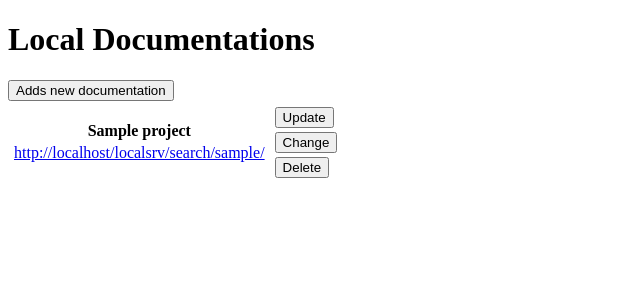
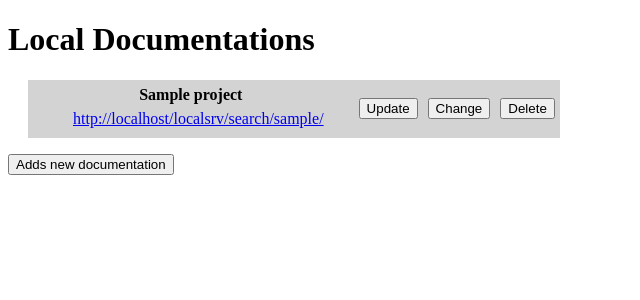
Before and after one commit to evgenykislov/doxy-search, a Django app: page /localsrv/admin/ in a window 1280 px wide. Shown: the top 300 px of the page, without its empty margins (0-640 px from the left). Run offline with Django 3.2, Linux system fonts and the light colour scheme; tables that the repository leaves empty hold one stand-in row (values such as "Sample post").

Commit message:
Fixes messages into forms, Adds helper text for search url.

```diff
--- a/localsrv/edit_project.py
+++ b/localsrv/edit_project.py
@@ -69,6 +69,8 @@ def edit_project_make_add(request):
     if need_exit:
         if need_add:
             return show_message(request, "/localsrv/admin/", 5, "add_success")
+        else:
+            return HttpResponseRedirect("/localsrv/admin/")
     return HttpResponse("Error. Unknown result")
 
 
--- a/localsrv/templates/admin_form.html
+++ b/localsrv/templates/admin_form.html
@@ -3,42 +3,60 @@
 <head>
     <meta charset="UTF-8">
     <title>Doxy-Search Admin</title>
+    <style type="text/css">
+        table {
+            margin-left: 20px;
+            margin-right: 20px;
+            border: none;
+            border-spacing: 0px;
+        }
+
+        tr.docrow:nth-child(odd) {
+            background-color: lightgray;
+        }
+
+        td {
+            padding: 5px;
+        }
+
+        td.searchurl {
+            padding-left: 20px;
+        }
+
+    </style>
 </head>
 <body>
     <h1>Local Documentations</h1>
-    <form action="add/"><button type="submit">Adds new documentation</button></form>
     <table>
         <tbody>
             {% for it in form.data %}
-            <tr>
+            <tr class="docrow">
                 <td>
                     <table>
                         <tr><th>{{ it.name }}</th></tr>
-                        <tr><td><a href="{{ it.search_url }}">{{ it.search_url }}</a></td></tr>
+                        <tr><td class="searchurl"><a href="{{ it.search_url }}">{{ it.search_url }}</a></td></tr>
                     </table>
                 </td>
                 <td>
-                    <table>
-                        <tr><td>
                     <form action="{{ it.parse_url }}">
                         <button type="submit">Update</button>
                     </form>
-                        </td></tr>
-                        <tr><td>
+                </td>
+                <td>
                     <form action="{{ it.edit_url }}">
                         <button type="submit">Change</button>
                     </form>
-                        </td></tr>
-                        <tr><td>
+                </td>
+                <td>
                     <form action="{{ it.delete_url }}">
                         <button type="submit">Delete</button>
                     </form>
-                        </td></tr>
-                    </table>
                 </td>
             </tr>
             {% endfor %}
         </tbody>
     </table>
+    <p></p>
+    <form action="add/"><button type="submit">Adds new documentation</button></form>
 </body>
 </html>
--- a/localsrv/views.py
+++ b/localsrv/views.py
@@ -2,6 +2,7 @@ import json
 
 from django.http import HttpResponse
 from django.shortcuts import render
+from django.utils.datastructures import MultiValueDictKeyError
 
 from .message_form import alert_delete_project, show_message
 
@@ -41,9 +42,14 @@ def find_text_posttail(txt, pos):
 
 def project_search(request, project):
     prj = Project.objects.get(Slug = project)
-    query = request.GET["q"]
-    ql = query.lower()
-    callback = request.GET["cb"]
+    try:
+        query = request.GET["q"]
+        ql = query.lower()
+        callback = request.GET["cb"]
+    except MultiValueDictKeyError:
+        # It is not search request
+        return render(request, "search_help.html", {})
+    # Process search request
     items = []
     for tpc in Topic.objects.filter(Project=prj):
         utxt = tpc.SearchText
```
Also changed, not shown: localsrv/templates/edit_project.html (+13 -7 lines), localsrv/templates/search_help.html (added, +11 -0 lines). Lines whose indentation alone changed are shown as unchanged.
